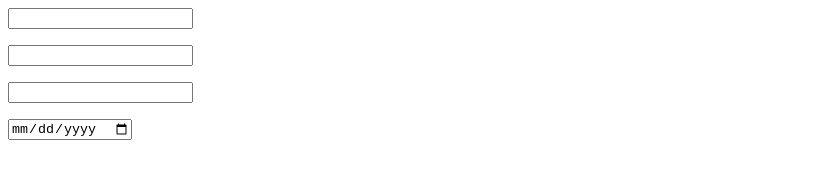
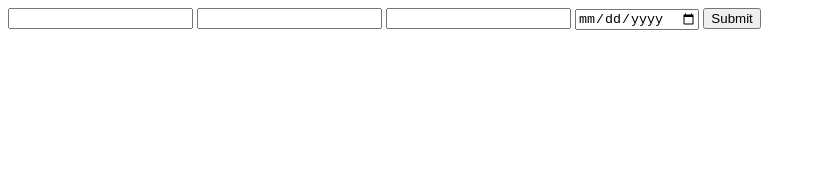
Before and after one commit to Axurj/formInputs, a plain HTML site: page index.html in a window 1280 px wide. Shown: the whole page, without its empty margins (0-816 px from the left). Drawn offline with Linux system fonts and the light colour scheme.

Commit message:
Fixed form tag

```diff
--- a/form.js
+++ b/form.js
@@ -1,5 +1,11 @@
-let nameRecieved = document.getElementById("username");
+let formRecieved = document.getElementById("inputForm");
 let passRecieved = document.getElementById("password");
 let numRecieved = document.getElementById("num");
 let dateRecieved = document.getElementById("date");
-nameRecieved.addEventListener("submit", getName);
+formRecieved.addEventListener("submit", getResults);
+let showName = document.getElementById("show");
+
+function getResults(event) {
+    event.preventDefault();
+    showName.innerHTML = event.target.nameCase.value;
+}
--- a/index.html
+++ b/index.html
@@ -3,24 +3,17 @@
 </head>
 <body>
     <div>
-        <form id= "name">
+        <form id= "inputForm">
             <input type="text" id= "username" name= "nameCase">
+            <input type="password" id= "pass" name= "passCase">
+            <input type="number" id= "num" name= "numCase">
+            <input type="date" id= "dateOf" name= "dateCase">
+            <input type="submit" value= "Submit">
         </form>
-    </div>
-    <div>
-        <form id= "passCode">
-            <input type= "password" id= "password" name= "passCase">
-        </form>
-    </div>
-    <div>
-        <form id= "numCode">
-            <input type = "number" id= "num" name= "numCase">
-        </form>
-    </div>
-    <div>
-        <form id= "dateRecorded">
-            <input type = "date" id= "date" name= "dateCase">
-        </form>
+        <p id= showName> </p>
+        <p id= showPass> </p>
+        <p id= showNum> </p>
+        <p id= showDate> </p>
     </div>
 
     <script src = "form.js" type= "text/javascript"> </script>
```
